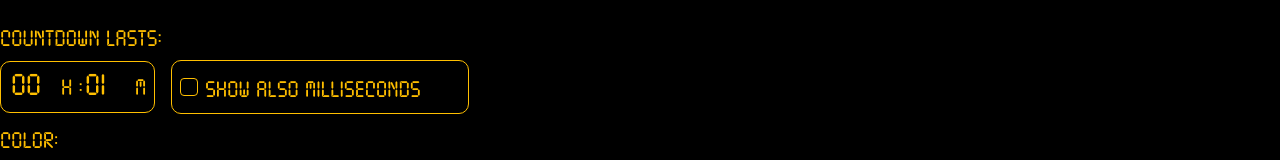
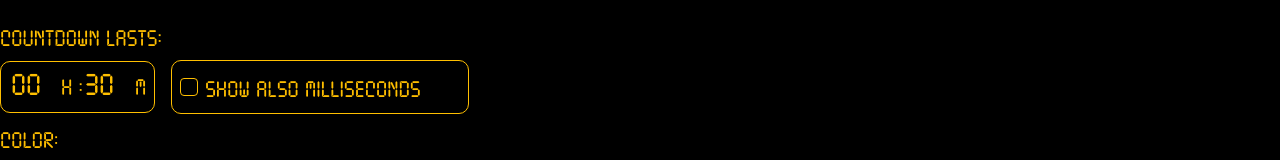
Before and after one commit to ThisIsDemetrio/bomb-timer, an Angular app: page / in a window 1280 px wide. Shown: the part 314-474 px from the top of the page. Built offline with nearby package versions, Linux system fonts and the light colour scheme.

Commit message:
fix: default configuration have time of 30 minutes

```diff
--- a/src/app/configuration/configuration.component.ts
+++ b/src/app/configuration/configuration.component.ts
@@ -18,7 +18,7 @@ export class ConfigurationComponent {
   @Output() onConfigurationSend = new EventEmitter<BombTimerOptions>();
 
   selectedHours: string = '00';
-  selectedMinutes: string = '01';
+  selectedMinutes: string = '30';
   showMilliseconds: boolean = false;
   selectedColor: Color = RED;
 
```
